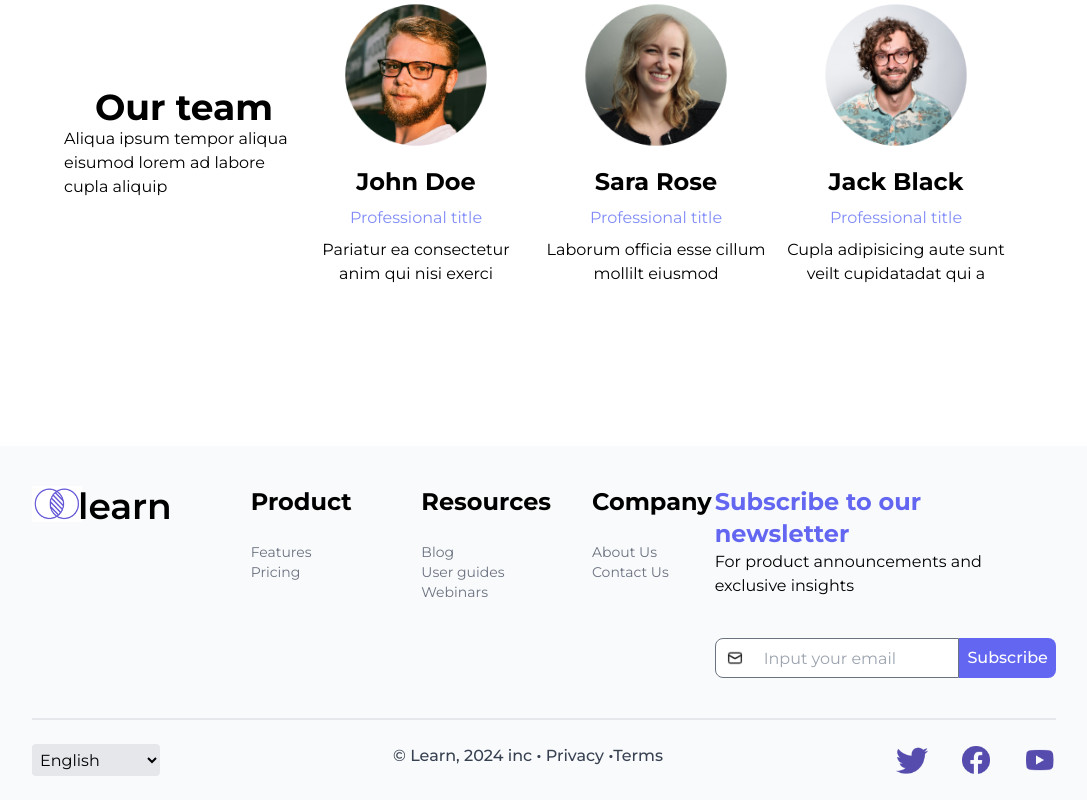
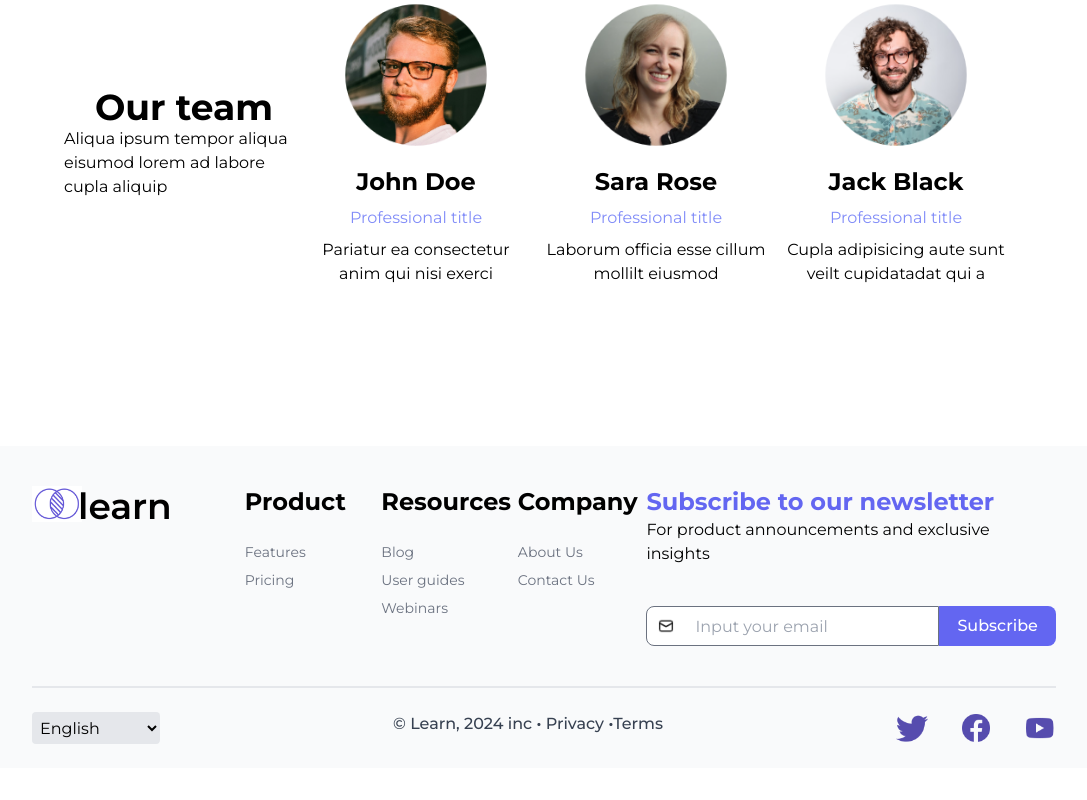
Before and after one commit to nemanjaKostovski/epam-learning-platform, a React (Vite) app: page /about-us in a window 1280 px wide. Shown: the part 984-1784 px from the top of the page, without its empty margins (96-1183 px from the left). After the commit the page ends 1752 px from the top, so only its background shows below. Built offline with nearby package versions, Linux system fonts and the light colour scheme.

Commit message:
footer update

```diff
--- a/src/components/Footer/Footer.tsx
+++ b/src/components/Footer/Footer.tsx
@@ -1,23 +1,24 @@
 import Logo from '../common/Logo';
+import FooterIcons from './FooterIcons';
 import FooterRow from './FooterRow';
 
-const footerItems1 = [
+const footerItems = [
+  [
     { link: '/product', heading: 'Product' },
     { link: '/features', heading: 'Features' },
     { link: '/pricing', heading: 'Pricing' },
-];
-
-const footerItems2 = [
+  ],
+  [
     { link: '/resources', heading: 'Resources' },
     { link: '/blog', heading: 'Blog' },
     { link: '/user-guides', heading: 'User guides' },
     { link: '/webinars', heading: 'Webinars' },
-];
-
-const footerItems3 = [
+  ],
+  [
     { link: '/company', heading: 'Company' },
     { link: '/about-us', heading: 'About Us' },
     { link: '/contact-us', heading: 'Contact Us' },
+  ],
 ];
 
 const year = new Date().getFullYear();
@@ -25,11 +26,9 @@ const year = new Date().getFullYear();
 function Footer() {
   return (
     <footer className=' pl-[10%] pr-[10%] gap-x-8 gap-y-4 pt-10 bg-gray-50'>
-      <div className='grid grid-cols-6  border-b-2'>
+      <div className='grid grid-cols-5  border-b-2'>
         <Logo />
-        <FooterRow items={footerItems1} />
-        <FooterRow items={footerItems2} />
-        <FooterRow items={footerItems3} />
+        <FooterRow items={footerItems} />
         <div className='col-span-2 mb-10'>
           <h2 className='text-2xl font-bold text-indigo-500'>
             Subscribe to our newsletter
@@ -70,23 +69,7 @@ function Footer() {
           <strong>&middot;</strong>
           Terms
         </p>
-        <div className='flex justify-between w-40 '>
-          <img
-            className='w-8 h-8'
-            src='/icons8-twitter-50.png'
-            alt='twitter-icon'
-          />
-          <img
-            className='w-8 h-8'
-            src='/icons8-facebook-50.png'
-            alt='facebook-icon'
-          />
-          <img
-            className='w-8 h-8'
-            src='/icons8-youtube-50.png'
-            alt='youtube-icon'
-          />
-        </div>
+        <FooterIcons />
       </div>
     </footer>
   );
--- /dev/null
+++ b/src/components/Footer/FooterIcons.tsx
@@ -0,0 +1,21 @@
+export default function FooterIcons() {
+  return (
+    <div className='flex justify-between w-40 '>
+      <img
+        className='w-8 h-8'
+        src='/icons8-twitter-50.png'
+        alt='twitter-icon'
+      />
+      <img
+        className='w-8 h-8'
+        src='/icons8-facebook-50.png'
+        alt='facebook-icon'
+      />
+      <img
+        className='w-8 h-8'
+        src='/icons8-youtube-50.png'
+        alt='youtube-icon'
+      />
+    </div>
+  );
+}
--- a/src/components/Footer/FooterRow.tsx
+++ b/src/components/Footer/FooterRow.tsx
@@ -3,22 +3,27 @@ import { FooterRowType } from '../../types/index';
 
 export default function FooterRow({ items }: FooterRowType) {
   return (
-    <div className='ml-12 text-gray-500 text-sm flex flex-col'>
-      {items.map((item, index) => (
-        <div key={`${item.link}-${index}`}>
-          {index === 0 ? (
+    <div className='text-gray-500 text-sm grid grid-cols-3 col-span-2'>
+      {items.map((group, groupIndex) => (
+        <div key={groupIndex} className='mb-6 text-gray-500 text-sm flex-col'>
+          {group.map((item, itemIndex) => (
+            <div key={`${item.link}-${itemIndex}`} className='ml-2'>
+              {itemIndex === 0 && (
                 <h2 className='text-2xl font-bold text-black mb-6'>
-              <Link to={`${item.link}`}>
+                  <Link to={item.link}>
                     {item.heading && <h2>{item.heading}</h2>}
                   </Link>
                 </h2>
-          ) : (
-            <Link to={`${item.link}`} className='mb-6'>
+              )}
+              {itemIndex !== 0 && (
+                <Link to={item.link} className='block mb-2'>
                   {item.heading && <h2>{item.heading}</h2>}
                 </Link>
               )}
             </div>
           ))}
         </div>
+      ))}
+    </div>
   );
 }
--- a/src/types/index.ts
+++ b/src/types/index.ts
@@ -1,5 +1,5 @@
 export type FooterRowType = {
-  items: FooterRowItemType[];
+  items: FooterRowItemType[][];
 };
 
 export type FooterRowItemType = {
```
Lines whose indentation alone changed are shown as unchanged.
